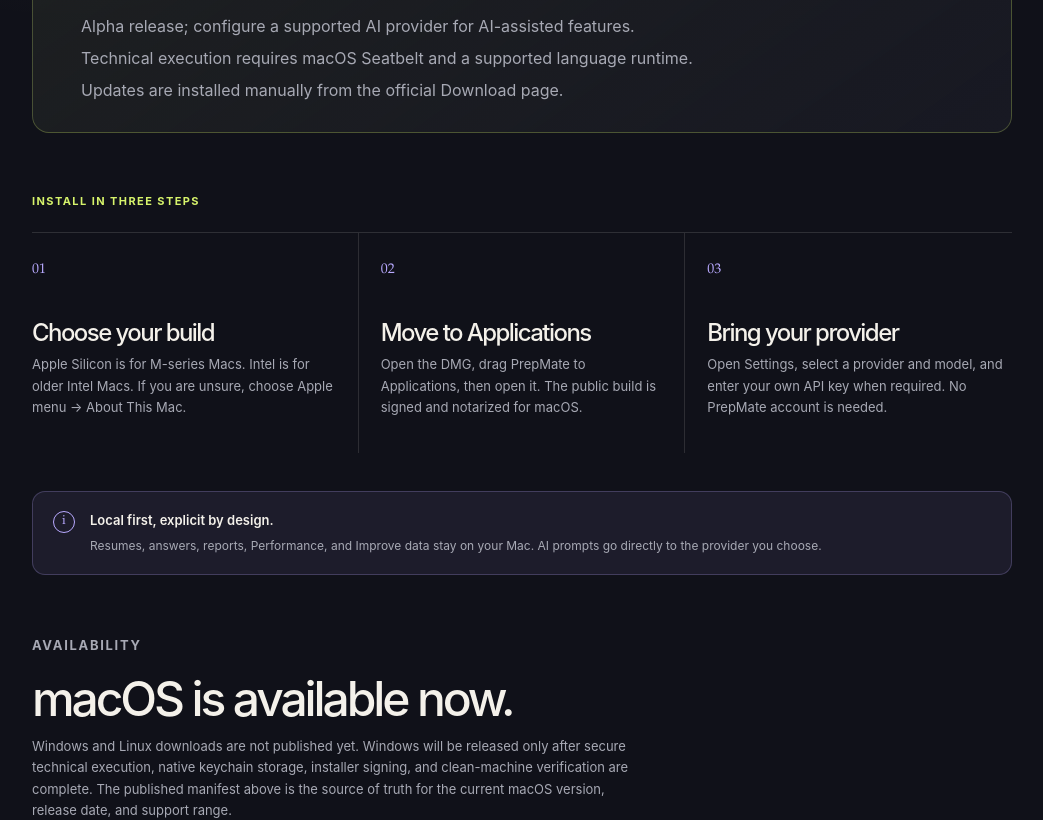
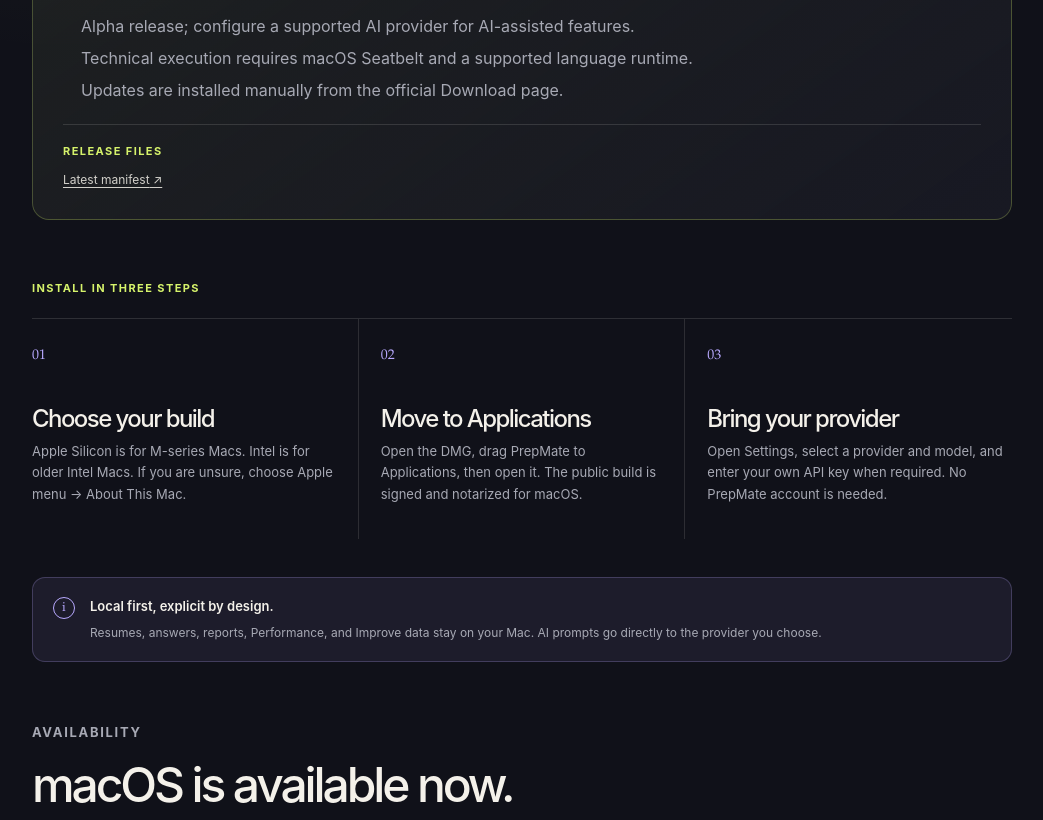
Before and after one commit to IvaP10/PrepMate-website, a Next.js app: page /download in a window 1280 px wide. Shown: the part 1160-1980 px from the top of the page, without its empty margins (118-1161 px from the left). Built offline with nearby package versions, Linux system fonts and the light colour scheme; no server answers.

Commit message:
Expose release verification files on download page

```diff
--- a/app/globals.css
+++ b/app/globals.css
@@ -798,6 +798,24 @@
   text-underline-offset: 3px;
 }
 
+.verification-resources {
+  border-top: 1px solid var(--line);
+  display: grid;
+  gap: 11px;
+  margin-top: 22px;
+  padding-top: 18px;
+}
+
+.verification-resources .section-label {
+  margin-bottom: 0;
+}
+
+.verification-links {
+  display: flex;
+  flex-wrap: wrap;
+  gap: 8px 17px;
+}
+
 .content-section {
   padding-top: 22px;
 }
--- a/components/download-panel.tsx
+++ b/components/download-panel.tsx
@@ -27,6 +27,15 @@
   };
   verification?: {
     checksums?: string;
+    sbom?: string[];
+    license_inventory?: string;
+  };
+  release_notes_url?: string;
+  legal?: {
+    license?: string;
+    notice?: string;
+    privacy?: string;
+    third_party_notices?: string;
   };
 };
 
@@ -136,6 +145,25 @@
         "Technical execution requires macOS Seatbelt and a supported language runtime.",
         "Updates are installed manually from the official Download page.",
       ];
+  const resourceLinks = [
+    { label: "Latest manifest", url: safeHttpsUrl(siteConfig.manifestUrl) },
+    { label: "Release notes", url: safeHttpsUrl(manifest?.release_notes_url) },
+    { label: "SHA-256 checksums", url: safeHttpsUrl(manifest?.verification?.checksums) },
+    ...(manifest?.verification?.sbom || []).map((url, index) => ({
+      label: `SBOM ${index + 1}`,
+      url: safeHttpsUrl(url),
+    })),
+    {
+      label: "License inventory",
+      url: safeHttpsUrl(manifest?.verification?.license_inventory),
+    },
+    { label: "LICENSE", url: safeHttpsUrl(manifest?.legal?.license) },
+    { label: "NOTICE", url: safeHttpsUrl(manifest?.legal?.notice) },
+    {
+      label: "Third-party notices",
+      url: safeHttpsUrl(manifest?.legal?.third_party_notices),
+    },
+  ].filter((resource): resource is { label: string; url: string } => Boolean(resource.url));
   return (
     <section className="download-panel" aria-labelledby="download-options">
       <div className="download-panel-heading">
@@ -171,10 +199,17 @@
           {limitations.map((limitation) => <li key={limitation}>{limitation}</li>)}
         </ul>
       </div>
-      {manifest?.verification?.checksums && safeHttpsUrl(manifest.verification.checksums) ? (
-        <a className="verification-link" href={safeHttpsUrl(manifest.verification.checksums) || undefined}>
-          View all SHA-256 checksums ↗
-        </a>
+      {resourceLinks.length ? (
+        <div className="verification-resources">
+          <span className="section-label">Release files</span>
+          <div className="verification-links">
+            {resourceLinks.map((resource) => (
+              <a className="verification-link" href={resource.url} key={resource.url}>
+                {resource.label} ↗
+              </a>
+            ))}
+          </div>
+        </div>
       ) : null}
     </section>
   );
--- a/components/site-footer.tsx
+++ b/components/site-footer.tsx
@@ -7,6 +7,7 @@
       <span>Local-first interview practice.</span>
       <div className="footer-links">
         <Link href="/download">Download</Link>
+        <Link href="/changelog">Release notes</Link>
         <Link href="/privacy">Privacy</Link>
         <Link href="/security">Security</Link>
         <Link href="/support">Support</Link>
--- a/components/site-header.tsx
+++ b/components/site-header.tsx
@@ -9,6 +9,7 @@
       </Link>
       <nav className="site-nav" aria-label="Primary navigation">
         <Link href="/download">Download</Link>
+        <Link href="/changelog">Release notes</Link>
         <Link href="/privacy">Privacy</Link>
         <Link href="/support">Support</Link>
       </nav>
--- a/public/latest.json
+++ b/public/latest.json
@@ -18,7 +18,16 @@
       "x64": {}
     }
   },
+  "release_notes_url": "",
   "verification": {
-    "checksums": ""
+    "checksums": "",
+    "sbom": [],
+    "license_inventory": ""
+  },
+  "legal": {
+    "license": "/LICENSE",
+    "notice": "/NOTICE",
+    "privacy": "/PRIVACY.md",
+    "third_party_notices": "/THIRD_PARTY_NOTICES.md"
   }
 }
```
Also changed, not shown: 1 other file (tests, documents, lock files or other folders).
